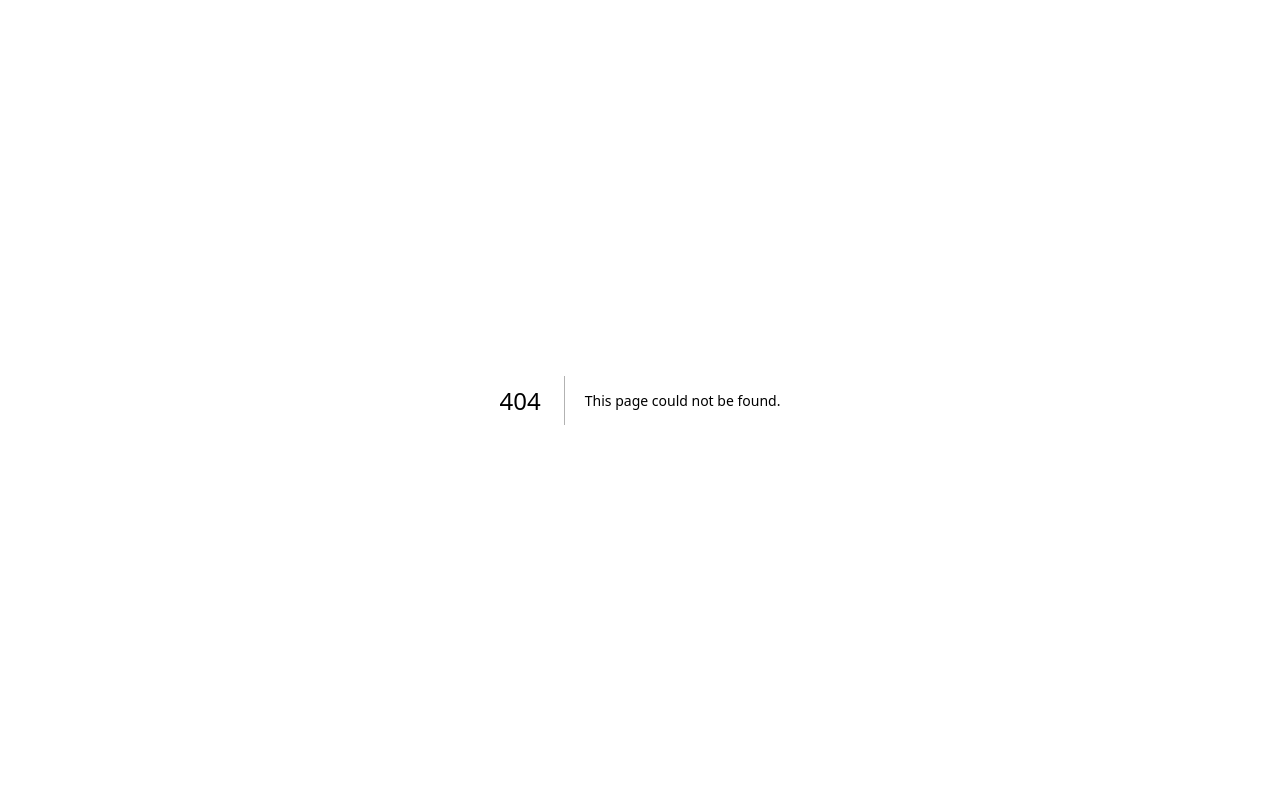
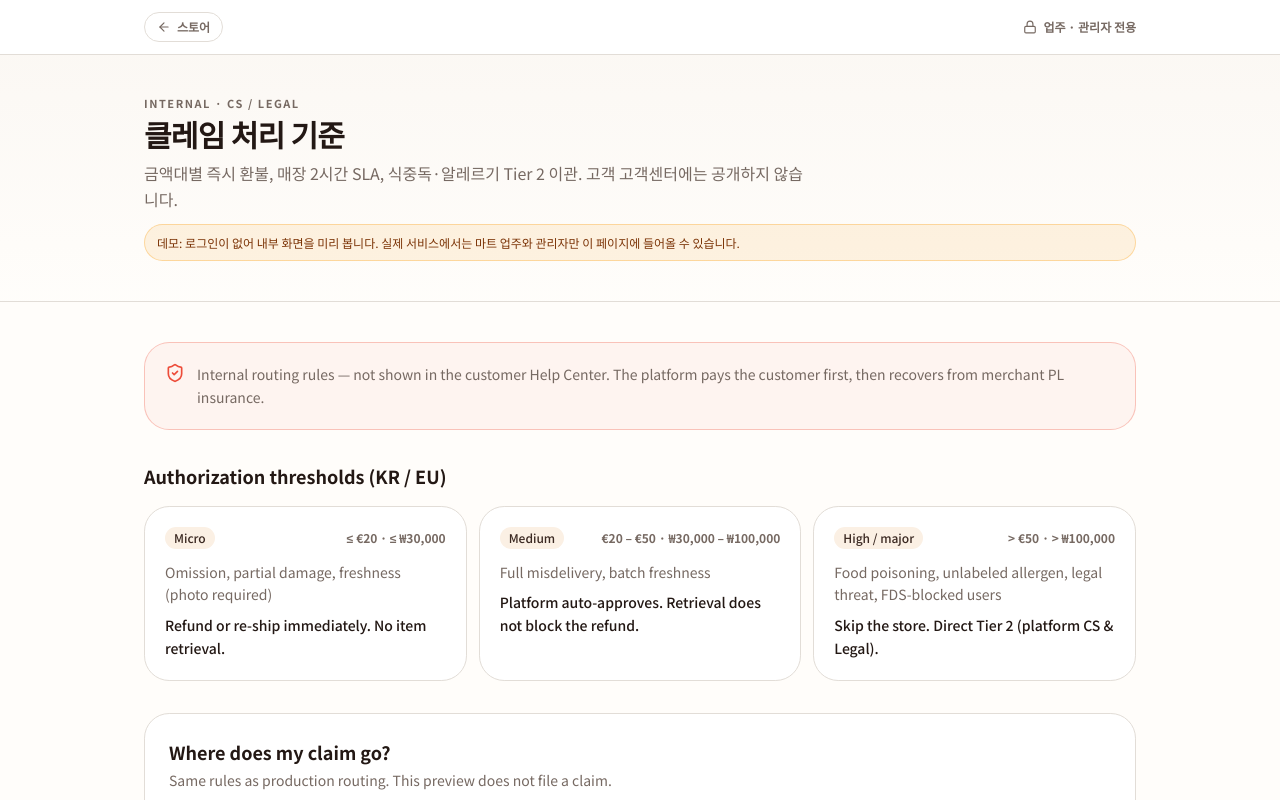
Before and after one commit to mjtkd123-eng/euromart, a Next.js app: page /ops/claims in a window 1280 px wide. Before the commit this address had no page. Shown: the top 800 px of the page. Built offline with nearby package versions, Linux system fonts and the light colour scheme; no server answers.

Commit message:
Restrict claim routing playbook to store owners and admins
Move the full CS/legal classifier out of the customer Help Center to /ops/claims, require vendor or admin when auth is on, and keep customer returns copy without FDS internals.

```diff
--- a/app/help/claims/page.tsx
+++ b/app/help/claims/page.tsx
@@ -1,17 +1,6 @@
-import type { Metadata } from "next"
-import { HelpShell } from "@/components/help/help-shell"
-import { ClaimsPolicyView } from "@/components/help/claims-policy-view"
+import { redirect } from "next/navigation"
 
-export const metadata: Metadata = {
-  title: "Claims & CS routing | K-EuroMart Help Center",
-  description:
-    "How K-EuroMart routes micro, medium, and high claims — 2-hour merchant SLA, platform Legal, insurance, and GDPR retention.",
+/** Former public Help Center URL — claims routing is staff-only. */
+export default function HelpClaimsRedirect() {
+  redirect("/ops/claims")
 }
-
-export default function ClaimsPolicyPage() {
-  return (
-    <HelpShell active="claims">
-      <ClaimsPolicyView />
-    </HelpShell>
-  )
-}
--- /dev/null
+++ b/app/ops/claims/page.tsx
@@ -0,0 +1,63 @@
+import { redirect } from "next/navigation"
+import type { Metadata } from "next"
+import Link from "next/link"
+import { ArrowLeft, Lock } from "lucide-react"
+import { requireStaff } from "@/lib/auth"
+import { ClaimsPolicyView } from "@/components/help/claims-policy-view"
+
+export const metadata: Metadata = {
+  title: "클레임 처리 기준 (내부) · K-EuroMart",
+  description: "마트 업주와 플랫폼 관리자 전용 — 금액대별 라우팅, 2시간 SLA, 고위험 SOP, GDPR 보관.",
+  robots: { index: false, follow: false },
+}
+
+export const dynamic = "force-dynamic"
+
+export default async function OpsClaimsPolicyPage() {
+  const staff = await requireStaff("/ops/claims")
+  const backHref = staff.demo ? "/" : staff.role === "vendor" ? "/vendor/claims" : "/admin"
+  const backLabel = staff.demo ? "스토어" : staff.role === "vendor" ? "환불·분쟁 관리" : "관리자 콘솔"
+
+  return (
+    <div className="min-h-screen bg-background">
+      <header className="sticky top-0 z-30 border-b border-border bg-card/95 backdrop-blur">
+        <div className="mx-auto flex max-w-5xl items-center justify-between gap-3 px-4 py-3">
+          <Link
+            href={backHref}
+            className="inline-flex items-center gap-1.5 rounded-full border border-border px-3 py-1.5 text-xs font-semibold text-muted-foreground transition-colors hover:bg-muted"
+          >
+            <ArrowLeft className="size-3.5" aria-hidden="true" />
+            {backLabel}
+          </Link>
+          <p className="inline-flex items-center gap-1.5 text-xs font-semibold text-muted-foreground">
+            <Lock className="size-3.5" aria-hidden="true" />
+            업주 · 관리자 전용
+          </p>
+        </div>
+      </header>
+
+      <div className="border-b border-border bg-gradient-to-b from-muted/40 to-background">
+        <div className="mx-auto max-w-5xl px-4 py-8 sm:py-10">
+          <p className="text-[11px] font-bold uppercase tracking-[0.14em] text-muted-foreground">
+            Internal · CS / Legal
+          </p>
+          <h1 className="mt-1 text-balance text-2xl font-black tracking-tight sm:text-3xl">
+            클레임 처리 기준
+          </h1>
+          <p className="mt-2 max-w-2xl text-pretty text-sm leading-relaxed text-muted-foreground sm:text-base">
+            금액대별 즉시 환불, 매장 2시간 SLA, 식중독·알레르기 Tier 2 이관. 고객 고객센터에는 공개하지 않습니다.
+          </p>
+          {staff.demo && (
+            <p className="mt-3 rounded-xl border border-amber-500/30 bg-amber-500/10 px-3 py-2 text-xs leading-relaxed text-amber-900 dark:text-amber-200">
+              데모: 로그인이 없어 내부 화면을 미리 봅니다. 실제 서비스에서는 마트 업주와 관리자만 이 페이지에 들어올 수 있습니다.
+            </p>
+          )}
+        </div>
+      </div>
+
+      <main className="mx-auto max-w-5xl px-4 py-8 sm:py-10">
+        <ClaimsPolicyView audience="staff" />
+      </main>
+    </div>
+  )
+}
--- /dev/null
+++ b/app/ops/layout.tsx
@@ -0,0 +1,22 @@
+import { EuromartProvider } from "@/lib/euromart-context"
+import { fetchRegions } from "@/lib/euromart-server"
+import { getSessionProfile } from "@/lib/auth"
+import { getFxRateMap } from "@/lib/fx"
+
+export default async function OpsLayout({ children }: { children: React.ReactNode }) {
+  const [regions, profile, fxRates] = await Promise.all([
+    fetchRegions(),
+    getSessionProfile(),
+    getFxRateMap(),
+  ])
+
+  const user = profile
+    ? { id: profile.id, email: profile.email, fullName: profile.fullName, role: profile.role }
+    : null
+
+  return (
+    <EuromartProvider initialRegions={regions} user={user} fxRates={fxRates}>
+      {children}
+    </EuromartProvider>
+  )
+}
--- a/components/admin/admin-claims-view.tsx
+++ b/components/admin/admin-claims-view.tsx
@@ -233,6 +233,12 @@ export function AdminClaimsView({ claims }: { claims: ClaimView[] }) {
               <p className="text-xs text-muted-foreground">분쟁 중재 및 판매자 페널티 관리</p>
             </div>
           </div>
+          <Link
+            href="/ops/claims"
+            className="ml-auto rounded-full border border-border px-3 py-1.5 text-xs font-semibold text-muted-foreground transition-colors hover:bg-muted"
+          >
+            처리 기준
+          </Link>
         </div>
       </header>
 
--- a/components/euromart/account-menu.tsx
+++ b/components/euromart/account-menu.tsx
@@ -110,9 +110,19 @@ export function AccountMenu() {
                 <MessageSquareWarning className="size-4 text-primary" aria-hidden="true" />
                 {t("manageClaims")}
               </Link>
+              <Link
+                href="/ops/claims"
+                role="menuitem"
+                className="flex w-full items-center gap-2.5 rounded-xl px-3 py-2.5 text-sm font-medium text-foreground transition-colors hover:bg-muted"
+                onClick={() => setOpen(false)}
+              >
+                <ShieldCheck className="size-4 text-primary" aria-hidden="true" />
+                클레임 처리 기준
+              </Link>
             </>
           )}
           {user.role === "admin" && (
+            <>
               <Link
                 href="/admin"
                 role="menuitem"
@@ -122,6 +132,16 @@ export function AccountMenu() {
                 <ShieldCheck className="size-4 text-primary" aria-hidden="true" />
                 {t("adminConsole")}
               </Link>
+              <Link
+                href="/ops/claims"
+                role="menuitem"
+                className="flex w-full items-center gap-2.5 rounded-xl px-3 py-2.5 text-sm font-medium text-foreground transition-colors hover:bg-muted"
+                onClick={() => setOpen(false)}
+              >
+                <MessageSquareWarning className="size-4 text-primary" aria-hidden="true" />
+                클레임 처리 기준
+              </Link>
+            </>
           )}
 
           <form action={signOut}>
--- a/components/help/claims-policy-view.tsx
+++ b/components/help/claims-policy-view.tsx
@@ -107,7 +107,7 @@ function fieldClass() {
   return "h-9 w-full rounded-lg border border-input bg-background px-2.5 text-sm"
 }
 
-export function ClaimsPolicyView() {
+export function ClaimsPolicyView({ audience = "staff" }: { audience?: "staff" | "customer" }) {
   const { lang, t } = useEuromart()
   const [market, setMarket] = useState<ClaimMarket>("EU")
   const [amount, setAmount] = useState("18")
@@ -147,8 +147,8 @@ export function ClaimsPolicyView() {
         <ShieldCheck className="size-5 shrink-0 text-primary" aria-hidden="true" />
         <p className="text-sm leading-relaxed text-muted-foreground">
           {lang === "ko"
-            ? "클레임은 금액·사유·위험도에 따라 매장(2시간) 또는 플랫폼 법무로 나뉩니다. 플랫폼이 고객에게 먼저 지급하고, 매장 PL 보험으로 구상합니다."
-            : "Claims route by amount, issue, and risk — store (2-hour SLA) or platform Legal. The platform pays you first, then recovers from the merchant’s product-liability insurance."}
+            ? "내부 라우팅 기준입니다. 고객 고객센터에는 공개하지 않습니다. 플랫폼이 고객에게 먼저 지급한 뒤 매장 PL 보험으로 구상합니다."
+            : "Internal routing rules — not shown in the customer Help Center. The platform pays the customer first, then recovers from merchant PL insurance."}
         </p>
       </div>
 
@@ -371,6 +371,34 @@ export function ClaimsPolicyView() {
         </ul>
       </section>
 
+      {audience === "staff" ? (
+        <div className="flex flex-col gap-3 rounded-2xl border border-border bg-card p-6 sm:flex-row sm:items-center sm:justify-between">
+          <div>
+            <h2 className="text-base font-bold">
+              {lang === "ko" ? "큐에서 클레임 처리" : "Work claims in the queue"}
+            </h2>
+            <p className="mt-1 text-sm text-muted-foreground">
+              {lang === "ko"
+                ? "업주는 2시간 SLA 큐, 관리자는 고위험·FDS·중재 콘솔에서 처리합니다."
+                : "Stores work the 2-hour SLA queue. Admins handle high-risk, FDS, and mediation."}
+            </p>
+          </div>
+          <div className="flex flex-wrap gap-2">
+            <Link
+              href="/vendor/claims"
+              className="inline-flex h-11 items-center justify-center rounded-xl border border-border px-4 text-sm font-semibold transition-colors hover:bg-muted"
+            >
+              {lang === "ko" ? "업주 큐" : "Store queue"}
+            </Link>
+            <Link
+              href="/admin"
+              className="inline-flex h-11 items-center justify-center rounded-xl bg-primary px-4 text-sm font-semibold text-primary-foreground transition-colors hover:bg-primary/90"
+            >
+              {lang === "ko" ? "관리자 콘솔" : "Admin console"}
+            </Link>
+          </div>
+        </div>
+      ) : (
         <div className="flex flex-col gap-4 rounded-2xl border border-border bg-card p-6 sm:flex-row sm:items-center sm:justify-between">
           <div>
             <h2 className="text-base font-bold">{t("returnsCtaTitle")}</h2>
@@ -387,6 +415,7 @@ export function ClaimsPolicyView() {
             {t("returnsCtaButton")}
           </Link>
         </div>
+      )}
     </div>
   )
 }
--- a/components/help/help-hub.tsx
+++ b/components/help/help-hub.tsx
@@ -12,7 +12,6 @@ import {
   Megaphone,
   Scale,
   MessageCircle,
-  ShieldAlert,
   ChevronRight,
   Mail,
   Clock,
@@ -30,7 +29,6 @@ const ICONS: Record<string, LucideIcon> = {
   megaphone: Megaphone,
   scale: Scale,
   "message-circle": MessageCircle,
-  "shield-alert": ShieldAlert,
 }
 
 export function HelpHub() {
--- a/components/help/help-shell.tsx
+++ b/components/help/help-shell.tsx
@@ -13,7 +13,6 @@ import {
   Megaphone,
   Scale,
   MessageCircle,
-  ShieldAlert,
   type LucideIcon,
 } from "lucide-react"
 import { HELP_SECTIONS, sectionLabel, type HelpSectionId } from "@/lib/help-center"
@@ -29,7 +28,6 @@ const ICONS: Record<string, LucideIcon> = {
   megaphone: Megaphone,
   scale: Scale,
   "message-circle": MessageCircle,
-  "shield-alert": ShieldAlert,
 }
 
 interface HelpShellProps {
--- a/components/help/returns-policy-view.tsx
+++ b/components/help/returns-policy-view.tsx
@@ -53,11 +53,6 @@ export function ReturnsPolicyView() {
         <div>
           <h2 className="text-base font-bold">{t("returnsCtaTitle")}</h2>
           <p className="mt-1 text-sm text-muted-foreground">{t("returnsCtaDesc")}</p>
-          <p className="mt-2 text-sm">
-            <Link href="/help/claims" className="font-semibold text-primary hover:underline">
-              {lang === "ko" ? "금액대별 클레임 처리 기준 보기 →" : "See claim routing by amount →"}
-            </Link>
-          </p>
           <p className="mt-1 text-xs text-muted-foreground">
             {t("customerCenter")} {CONTACT.email} · {helpText(CONTACT.hours, lang)}
           </p>
--- a/components/vendor/vendor-claims-view.tsx
+++ b/components/vendor/vendor-claims-view.tsx
@@ -255,6 +255,12 @@ export function VendorClaimsView({
               <p className="text-xs text-muted-foreground">고객 환불 신고 확인 및 정산 현황</p>
             </div>
           </div>
+          <Link
+            href="/ops/claims"
+            className="ml-auto rounded-full border border-border px-3 py-1.5 text-xs font-semibold text-muted-foreground transition-colors hover:bg-muted"
+          >
+            처리 기준
+          </Link>
         </div>
       </header>
 
--- a/lib/auth.ts
+++ b/lib/auth.ts
@@ -1,4 +1,5 @@
 import "server-only"
+import { redirect } from "next/navigation"
 import { createClient } from "@/lib/supabase/server"
 import { isSupabaseConfigured } from "@/lib/supabase/config"
 
@@ -40,3 +41,29 @@ export function homePathForRole(role: Role): string {
   if (role === "vendor") return "/vendor"
   return "/"
 }
+
+export function isStaffRole(role: Role | null | undefined): boolean {
+  return role === "vendor" || role === "admin"
+}
+
+/**
+ * Vendor (마트 업주) or platform admin only.
+ * When Supabase is not configured, returns a demo staff profile so ops screens
+ * remain previewable without login.
+ */
+export async function requireStaff(nextPath: string): Promise<SessionProfile & { demo: boolean }> {
+  if (!isSupabaseConfigured()) {
+    return {
+      id: "demo-staff",
+      email: "ops@k-euromart.demo",
+      fullName: "Demo operator",
+      role: "admin",
+      demo: true,
+    }
+  }
+
+  const profile = await getSessionProfile()
+  if (!profile) redirect(`/auth/login?next=${encodeURIComponent(nextPath)}`)
+  if (!isStaffRole(profile.role)) redirect("/")
+  return { ...profile, demo: false }
+}
--- a/lib/help-center.ts
+++ b/lib/help-center.ts
@@ -19,7 +19,6 @@ export type HelpSectionId =
   | "shipping"
   | "payment"
   | "returns"
-  | "claims"
   | "legal"
   | "notice"
   | "contact"
@@ -35,7 +34,6 @@ export interface HelpSection {
     | "shippingPageDesc"
     | "paymentPageDesc"
     | "returnsPageDesc"
-    | "claimsPageDesc"
     | "legalPageDesc"
     | "noticePageDesc"
     | "contactPageDesc"
@@ -83,16 +81,6 @@ export const HELP_SECTIONS: HelpSection[] = [
     pageDescKey: "returnsPageDesc",
     icon: "rotate-ccw",
     href: "/help/returns",
-  },
-  {
-    id: "claims",
-    label: "클레임 처리 기준",
-    labelEn: "Claims",
-    description: "금액대별 즉시 환불, 매장 2시간 SLA, 식중독·알레르기 등 고위험 이관 기준.",
-    descriptionEn: "Instant micro refunds, the 2-hour store SLA, and high-risk food-safety escalation.",
-    pageDescKey: "claimsPageDesc",
-    icon: "shield-alert",
-    href: "/help/claims",
   },
   {
     id: "notice",
```
Also changed, not shown: 2 other files (tests, documents, lock files or other folders). Lines whose indentation alone changed are shown as unchanged.
